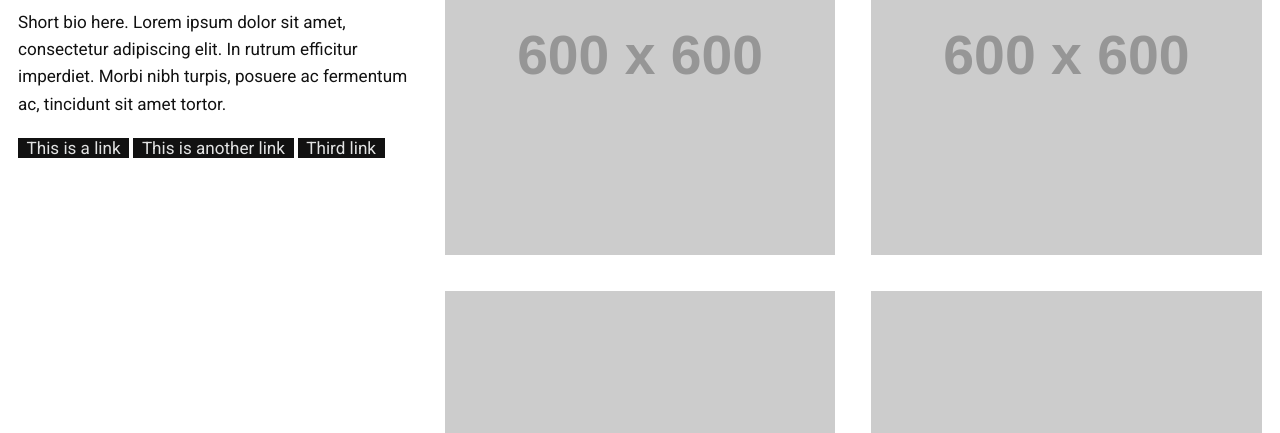
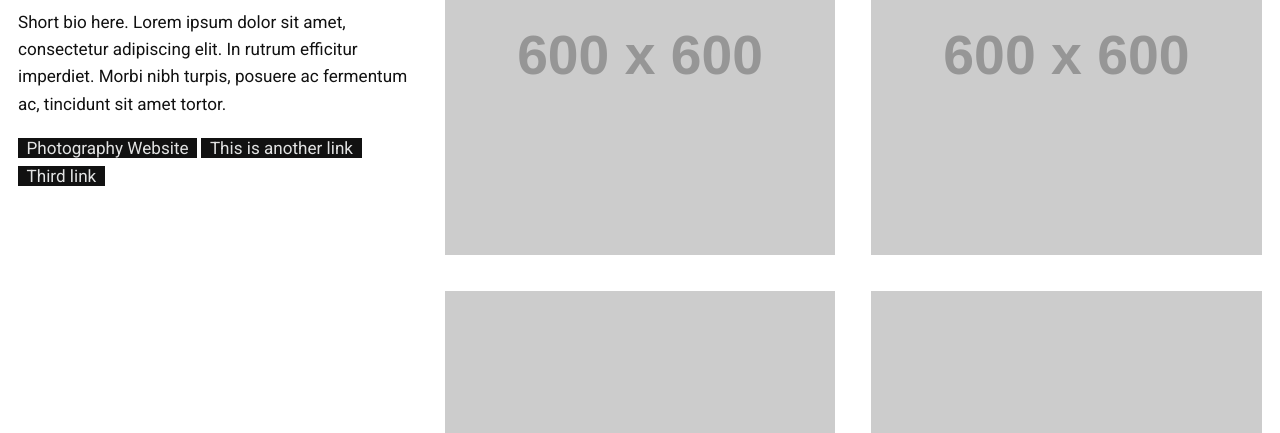
Before and after one commit to Binghamton-University-Design/class-web-journal-aciarav1, a plain HTML site: page index.html in a window 1280 px wide. Shown: the part 667-1100 px from the top of the page. Drawn offline with nearby package versions, Linux system fonts and the light colour scheme; placeholder pictures from the web are drawn by us.

Commit message:
Update index.html

```diff
--- a/index.html
+++ b/index.html
@@ -34,7 +34,7 @@
 								<h4>Alexander Ciaravino</h4>
 								<p>Short bio here. Lorem ipsum dolor sit amet, consectetur adipiscing elit. In rutrum efficitur imperdiet. Morbi nibh turpis, posuere ac fermentum ac, tincidunt sit amet tortor.</p>
 								<p>
-									<a href="http://alexanderciaravino.com" target="_blank">This is a link</a> <a href="http://binghamton.edu" target="_blank">This is another link</a> <a href="http://binghamton.edu" target="_blank">Third link</a>
+									<a href="http://alexanderciaravino.com" target="_blank">Photography Website</a> <a href="http://binghamton.edu" target="_blank">This is another link</a> <a href="http://binghamton.edu" target="_blank">Third link</a>
 								</p>
 							</div>
 						</div>
```
